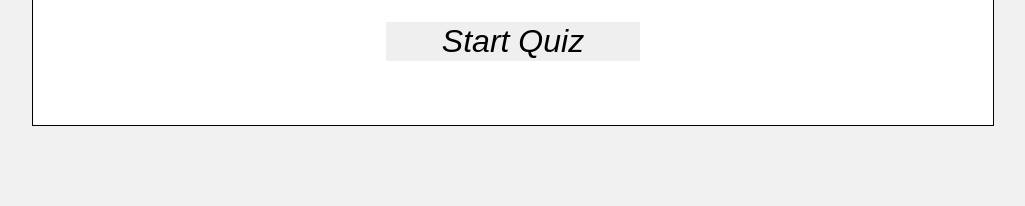
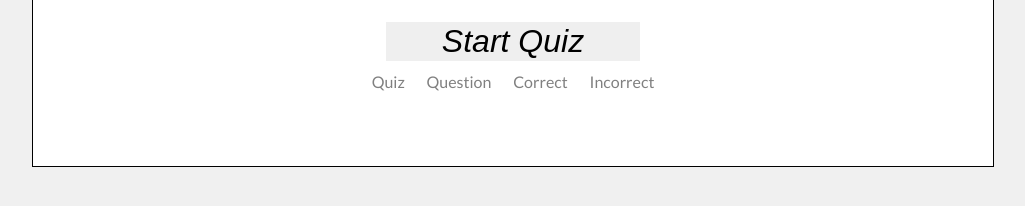
Before and after one commit to jaicedev/thinkful-quiz-app, a plain HTML site: page index.html in a window 1280 px wide. Shown: the part 342-548 px from the top of the page, without its empty margins (127-1152 px from the left). Drawn offline with nearby package versions, Linux system fonts and the light colour scheme.

Commit message:
Added Wireframe Navigation to Cycle Between Wireframes

```diff
--- a/index.css
+++ b/index.css
@@ -111,3 +111,23 @@ h1, h2 {
     margin: 5%;
     color: rgb(230, 57, 66);
 }
+
+
+/* Temporary Wireframe Navigation Menu Styling */
+.wireframe-nav {
+    list-style: none;
+    display: inline-flex;
+    padding: 0;
+    margin: 0;
+    justify-content: center;
+}
+.nav-item {
+    padding: 5%;
+}
+.nav-link {
+    text-decoration: none;
+    color: gray;
+}
+.nav-link:hover {
+    color: black;
+}
--- a/index.html
+++ b/index.html
@@ -16,6 +16,23 @@
         <button class="start-button">Start Quiz</button>
     </div>
 
+    <div class="container">
+        <ul class="wireframe-nav">
+            <li class="nav-item">
+                <a href="index.html" class="nav-link">Quiz</a>
+            </li>
+            <li class="nav-item">
+                <a href="question.html" class="nav-link">Question</a>
+            </li>
+            <li class="nav-item">
+                <a href="correct.html" class="nav-link">Correct</a>
+            </li>
+            <li class="nav-item">
+                <a href="incorrect.html" class="nav-link">Incorrect</a>
+            </li>
+        </ul>
+    </div>
+
     <script src="index.js"></script>
     <script src="https://code.jquery.com/jquery-3.5.1.min.js" integrity="sha256-9/aliU8dGd2tb6OSsuzixeV4y/faTqgFtohetphbbj0=" crossorigin="anonymous"></script>
 </body>
```
Also changed, not shown: correct.html (+17 -0 lines), incorrect.html (+17 -0 lines), question.html (+17 -0 lines).
